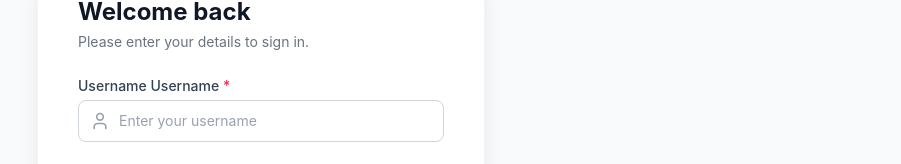
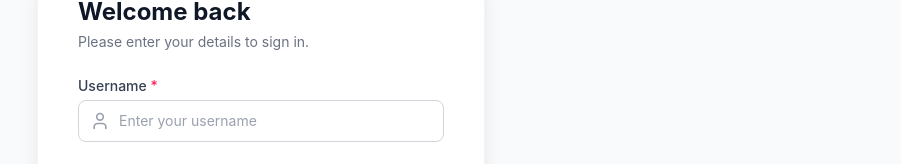
Before and after one commit to Hariharan-I-1401/gigflow-lead-dashboard, a React (Vite) app in the folder frontend/: page /login in a window 1280 px wide. Shown: the part 283-447 px from the top of the page, without its empty margins (379-1280 px from the left). Built offline with nearby package versions, Linux system fonts and the light colour scheme.

Commit message:
Some UI changes has been implemented

```diff
--- a/frontend/src/pages/login.tsx
+++ b/frontend/src/pages/login.tsx
@@ -93,7 +93,6 @@ const Login: React.FC = () => {
                         {/* Username Field */}
                         <div>
                             <label htmlFor="username" className="block text-sm font-medium text-gray-700 dark:text-gray-300 mb-1">
-                                Username
                                 Username <span className="text-rose-500">*</span>
                             </label>
                             <div className="relative">
```
